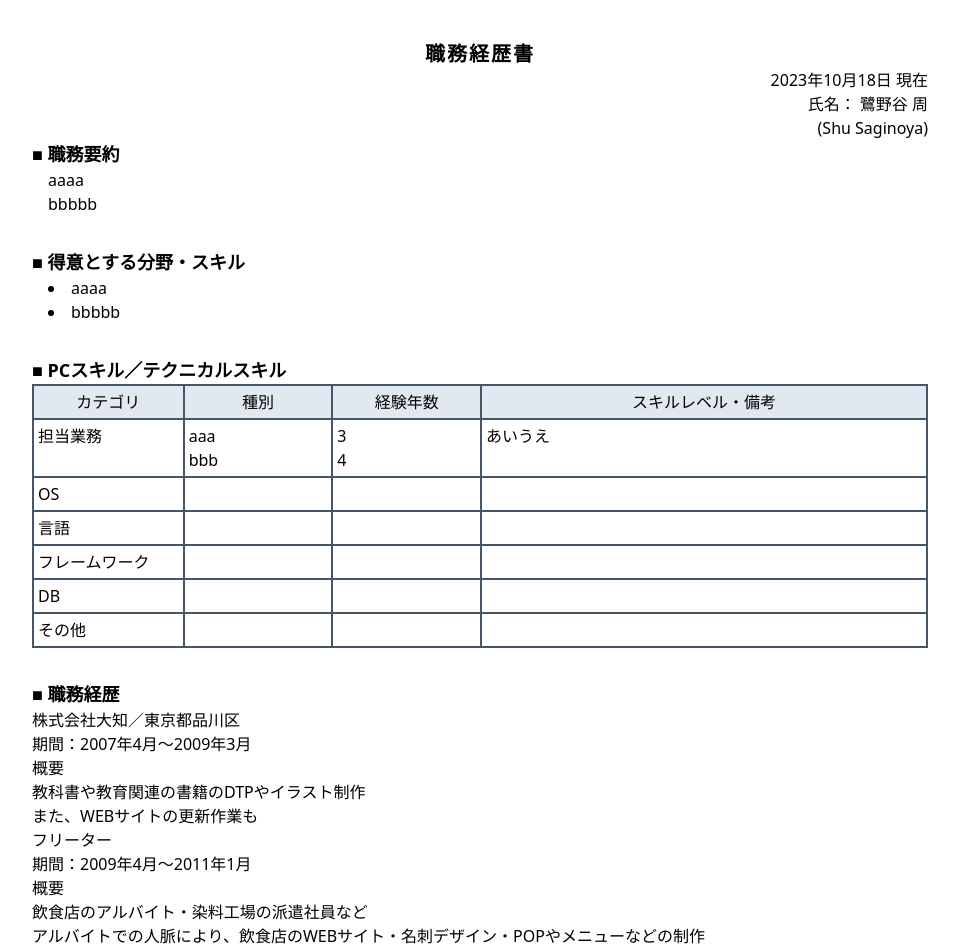
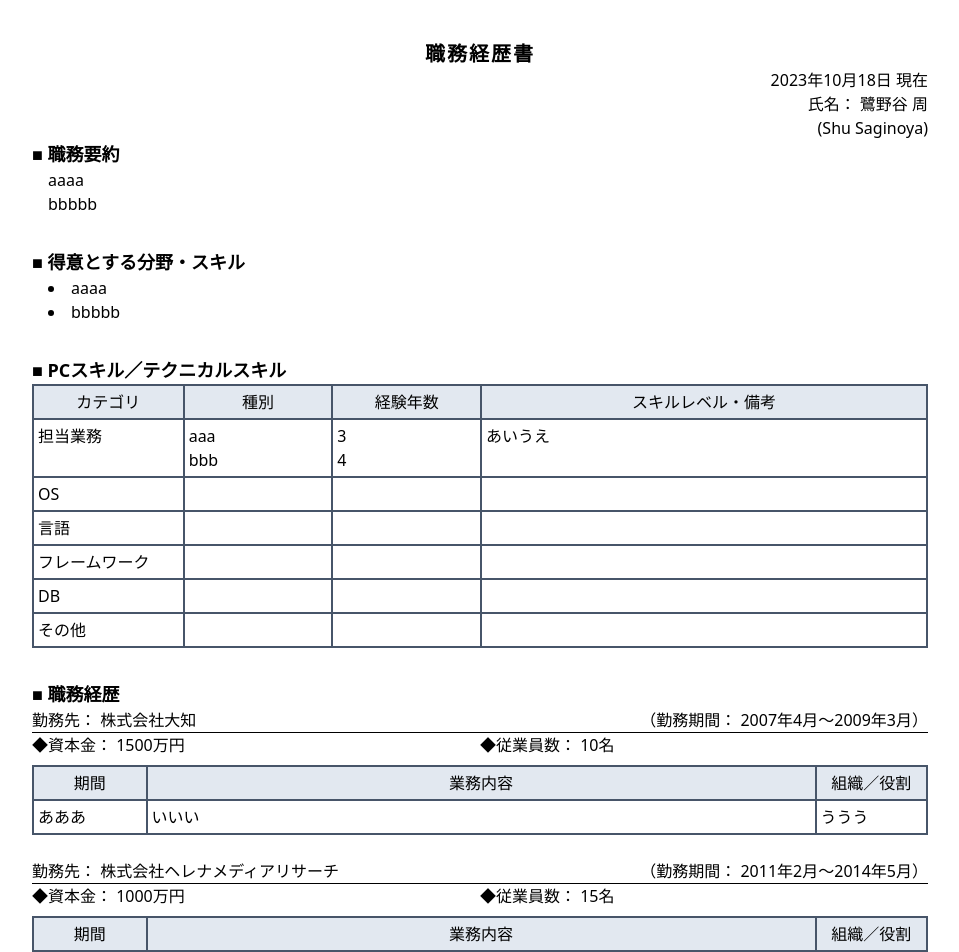
Before and after one commit to shu-saginoya/curriculum-vitae, a Vue app: page / in a window 1280 px wide. Shown: the top 952 px of the page, without its empty margins (160-1119 px from the left). Built offline with nearby package versions, Linux system fonts and the light colour scheme.

Commit message:
Update - SectionCareer

```diff
--- a/src/components/contents/SectionCareer.vue
+++ b/src/components/contents/SectionCareer.vue
@@ -1,14 +1,69 @@
 <script setup lang="ts">
 import MainSection from '@/components/elements/MainSection.vue'
+import BlockCareer from '@/components/elements/BlockCareer.vue'
 
 const title = '職務経歴'
+
+const careers = [
+  {
+    name: '株式会社大知',
+    period: ['2007年4月', '2009年3月'],
+    capital: '1500万円',
+    employees: 10,
+    items: [
+      {
+        period: 'あああ',
+        contents: 'いいい',
+        organization: 'ううう'
+      }
+    ]
+  },
+  {
+    name: '株式会社ヘレナメディアリサーチ',
+    period: ['2011年2月', '2014年5月'],
+    capital: '1000万円',
+    employees: 15,
+    items: [
+      {
+        period: 'あああ',
+        contents: 'いいい',
+        organization: 'ううう'
+      }
+    ]
+  },
+  {
+    name: '株式会社日報（株式会社クリエイト日報）',
+    period: ['2014年9月', '現在'],
+    capital: '9000万円',
+    employees: 100,
+    items: [
+      {
+        period: 'あああ',
+        contents: 'いいい',
+        organization: 'ううう'
+      }
+    ]
+  }
+]
 </script>
 
 <template>
   <MainSection :title="title">
-    <section class="bl_card">
-      <h3>株式会社大知／東京都品川区</h3>
-      <p>期間：2007年4月～2009年3月</p>
+    <div class="flex flex-col gap-6">
+      <BlockCareer
+        v-for="(career, index) in careers"
+        :key="index"
+        :name="career.name"
+        :period="career.period"
+        :capital="career.capital"
+        :employees="career.employees"
+        :items="career.items"
+      ></BlockCareer>
+    </div>
+  </MainSection>
+  <!--     <section class="bl_card">
+      <h3>／東京都品川区</h3>
+      <p>期間：～</p>
       <h4>概要</h4>
       <ul>
         <li>教科書や教育関連の書籍のDTPやイラスト制作</li>
@@ -75,6 +130,5 @@ const title = '職務経歴'
         <li>フェリス女学院大学や附属図書館などの関連ウェブサイト</li>
         <li>スコットプランニングウェブサイト</li>
       </ul>
-    </section>
-  </MainSection>
+    </section> -->
 </template>
--- /dev/null
+++ b/src/components/elements/BlockCareer.vue
@@ -0,0 +1,31 @@
+<script setup lang="ts">
+import BlockTableCareer from '@/components/elements/BlockTableCareer.vue'
+
+type Item = {
+  period: string
+  contents: string
+  organization: string
+}
+defineProps<{
+  name: string
+  period: string[]
+  capital: string
+  employees: number
+  items: Item[]
+}>()
+</script>
+
+<template>
+  <div>
+    <p class="flex justify-between border-b border-black">
+      <span>勤務先： {{ name }}</span>
+      <span>（勤務期間： {{ period[0] }}～{{ period[1] }}）</span>
+    </p>
+    <p class="grid grid-cols-2 mb-2">
+      <span>◆資本金： {{ capital }}</span>
+      <span>◆従業員数： {{ employees }}名</span>
+    </p>
+
+    <BlockTableCareer :items="items" />
+  </div>
+</template>
--- /dev/null
+++ b/src/components/elements/BlockTableCareer.vue
@@ -0,0 +1,33 @@
+<script setup lang="ts">
+defineProps<{
+  items: {
+    period: string
+    contents: string
+    organization: string
+  }[]
+}>()
+const headers = ['期間', '業務内容', '組織／役割']
+</script>
+
+<template>
+  <ul class="border-2 border-slate-600 divide-y-2 divide-slate-600">
+    <li class="grid grid-cols-8 divide-x-2 divide-slate-600 bg-slate-200 text-center">
+      <div class="p-1">{{ headers[0] }}</div>
+      <div class="p-1 col-span-6">{{ headers[1] }}</div>
+      <div class="p-1">{{ headers[2] }}</div>
+    </li>
+    <li
+      v-for="(item, index) in items"
+      :key="index"
+      class="grid grid-cols-8 divide-x-2 divide-slate-600"
+    >
+      <div class="p-1">{{ item.period }}</div>
+      <div class="p-1 col-span-6">
+        {{ item.contents }}
+      </div>
+      <div class="p-1">
+        {{ item.organization }}
+      </div>
+    </li>
+  </ul>
+</template>
```
